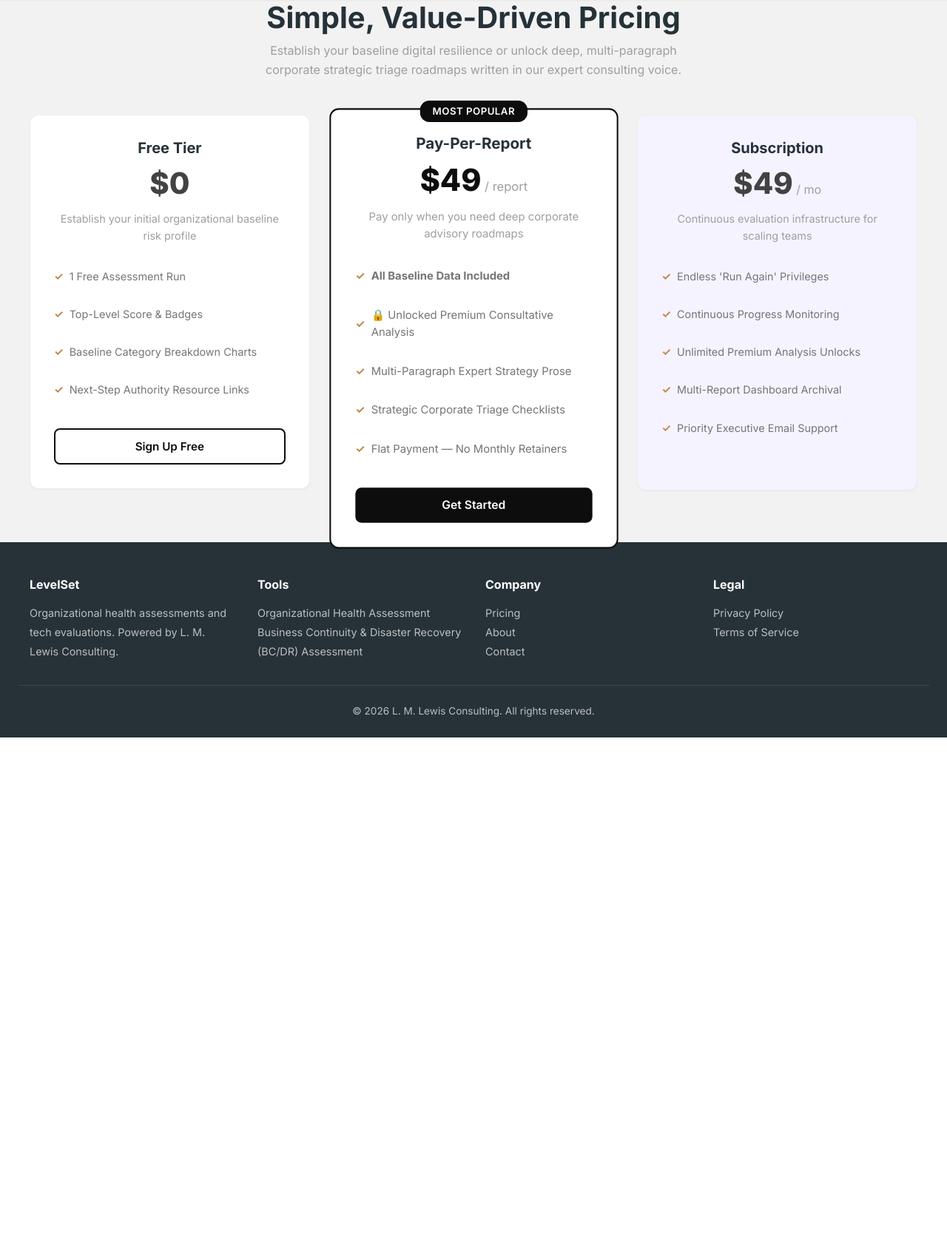
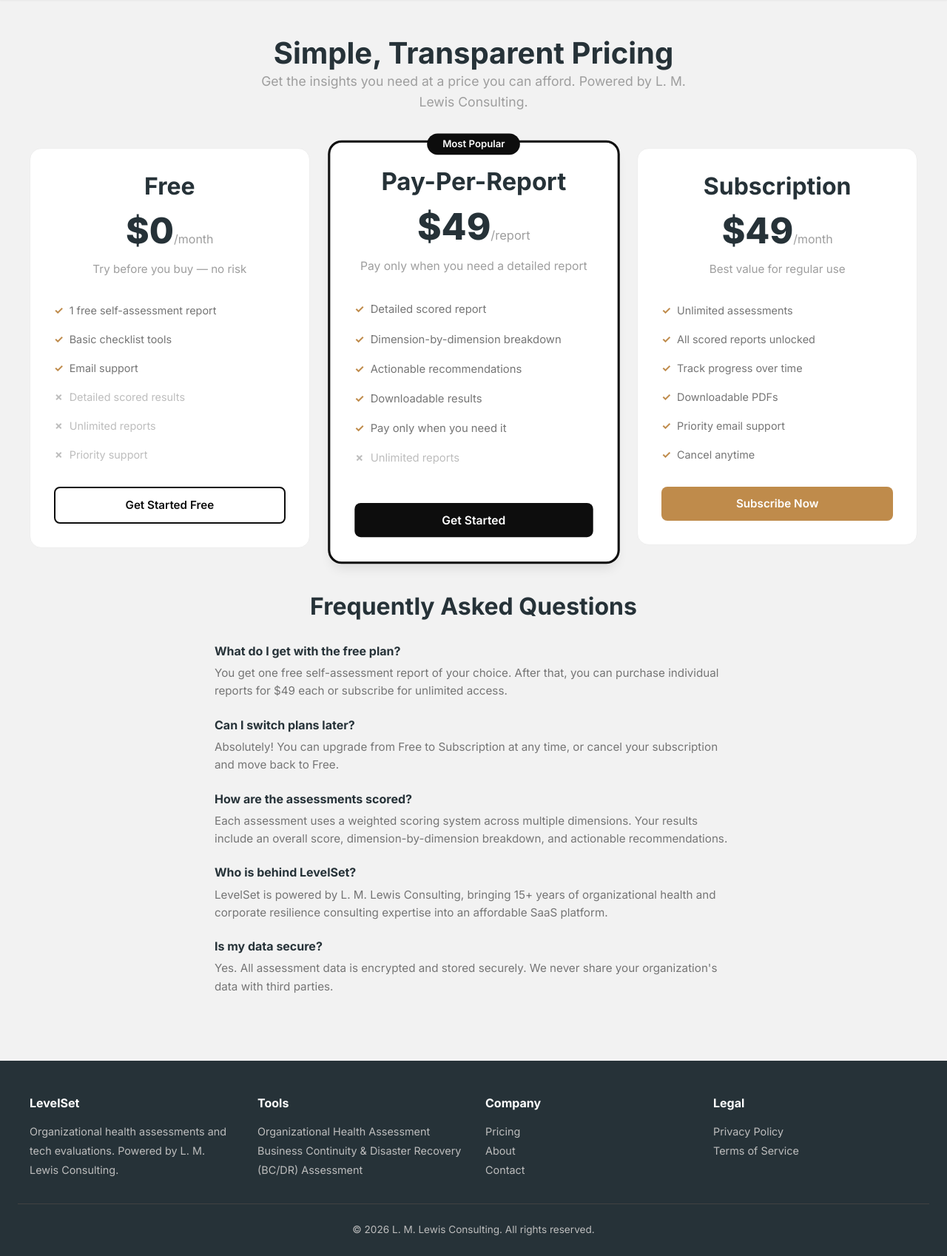
Before and after one commit to lmlewis1776/LevelSet, a Flask app: page /pricing in a window 1280 px wide. Shown: the part 64-1762 px from the top of the page at 74% size. Before the commit the page ends 1061 px from the top, so only its background shows below. Run offline with Flask 3, Linux system fonts and the light colour scheme; some libraries are stand-ins or nearby versions.

Commit message:
Update pricing.html
Rolling back.

```diff
--- a/templates/pricing.html
+++ b/templates/pricing.html
@@ -1,51 +1,47 @@
 {% extends "base.html" %}
-
 {% block title %}Pricing — LevelSet{% endblock %}
 
 {% block content %}
-<section class="pricing-section">
+<section class="section" style="padding-top: 3rem;">
     <div class="container">
-
-        <div class="pricing-header" style="text-align: center; margin-bottom: 3rem;">
-            <h1>Simple, Value-Driven Pricing</h1>
-            <p style="color: var(--gray-500); max-width: 600px; margin: 0.5rem auto 0 auto;">
-                Establish your baseline digital resilience or unlock deep, multi-paragraph corporate strategic triage roadmaps written in our expert consulting voice.
-            </p>
+        <div class="section-title">
+            <h1>Simple, Transparent Pricing</h1>
+            <p>Get the insights you need at a price you can afford. Powered by L. M. Lewis Consulting.</p>
         </div>
-
-        <div class="pricing-grid" style="display: grid; grid-template-columns: repeat(auto-fit, minmax(300px, 1fr)); gap: 2rem; align-items: start;">
-
-            <!-- FREE CARD -->
-            <div class="pricing-card" style="background: var(--white); border: 1px solid var(--gray-200); border-radius: var(--radius-lg); padding: 2rem; box-shadow: var(--shadow-sm);">
-                <h3>Free Tier</h3>
-                <div class="price" style="font-size: 2.5rem; font-weight: 800; color: var(--text); margin: 1rem 0;">$0</div>
-                <p class="description" style="color: var(--gray-500); font-size: 0.9rem; margin-bottom: 1.5rem;">Establish your initial organizational baseline risk profile</p>
-                <ul class="pricing-features" style="list-style: none; padding: 0; margin: 0 0 2rem 0; display: flex; flex-direction: column; gap: 0.75rem; color: var(--gray-600); font-size: 0.95rem;">
-                    <li>1 Free Assessment Run</li>
-                    <li>Top-Level Score & Badges</li>
-                    <li>Baseline Category Breakdown Charts</li>
-                    <li>Next-Step Authority Resource Links</li>
+        <div class="pricing-grid" style="margin-bottom: 3rem;">
+            <div class="pricing-card">
+                <h2>Free</h2>
+                <div class="price">$0<span>/month</span></div>
+                <p class="description">Try before you buy — no risk</p>
+                <ul class="pricing-features">
+                    <li>1 free self-assessment report</li>
+                    <li>Basic checklist tools</li>
+                    <li>Email support</li>
+                    <li class="disabled">Detailed scored results</li>
+                    <li class="disabled">Unlimited reports</li>
+                    <li class="disabled">Priority support</li>
                 </ul>
                 {% if current_user.is_authenticated %}
-                    <a href="/dashboard" class="btn btn-outline" style="width:100%; display: block; text-align: center;">Go to Dashboard</a>
+                    <p style="color: var(--gray-500); font-size:0.9rem;">You're on the Free plan</p>
                 {% else %}
-                    <a href="/signup" class="btn btn-outline" style="width:100%; display: block; text-align: center;">Sign Up Free</a>
+                    <a href="/signup" class="btn btn-outline" style="width:100%;">Get Started Free</a>
                 {% endif %}
             </div>
 
-            <!-- PAY-PER-REPORT CARD (FEATURED) -->
-            <div class="pricing-card featured" style="background: var(--white); border: 2px solid var(--primary); border-radius: var(--radius-lg); padding: 2rem; position: relative; box-shadow: var(--shadow-md);">
-                <div class="pricing-badge" style="position: absolute; top: -12px; left: 50%; transform: translateX(-50%); background: var(--primary); color: white; padding: 0.25rem 1rem; border-radius: 12px; font-size: 0.8rem; font-weight: 600; text-transform: uppercase; letter-spacing: 0.5px;">Most Popular</div>
-                <h3>Pay-Per-Report</h3>
-                <div class="price" style="font-size: 2.5rem; font-weight: 800; color: var(--primary); margin: 1rem 0;">$49<span style="font-size: 1rem; font-weight: 400; color: var(--gray-500);"> / report</span></div>
-                <p class="description" style="color: var(--gray-500); font-size: 0.9rem; margin-bottom: 1.5rem;">Pay only when you need deep corporate advisory roadmaps</p>
-                <ul class="pricing-features" style="list-style: none; padding: 0; margin: 0 0 2rem 0; display: flex; flex-direction: column; gap: 0.75rem; color: var(--gray-600); font-size: 0.95rem;">
-                    <li><strong>All Baseline Data Included</strong></li>
-                    <li>🔒 Unlocked Premium Consultative Analysis</li>
-                    <li>Multi-Paragraph Expert Strategy Prose</li>
-                    <li>Strategic Corporate Triage Checklists</li>
-                    <li>Flat Payment — No Monthly Retainers</li>
+            <div class="pricing-card featured">
+                <div class="pricing-badge">Most Popular</div>
+                <h2>Pay-Per-Report</h2>
+                <div class="price">$49<span>/report</span></div>
+                <p class="description">Pay only when you need a detailed report</p>
+                <ul class="pricing-features">
+                    <li>Detailed scored report</li>
+                    <li>Dimension-by-dimension breakdown</li>
+                    <li>Actionable recommendations</li>
+                    <li>Downloadable results</li>
+                    <li>Pay only when you need it</li>
+                    <li class="disabled">Unlimited reports</li>
                 </ul>
+                <!-- Live Pay-Per-Report PayPal Engine Integration -->
                 {% if current_user.is_authenticated %}
                     {% if request.args.get('report_id') %}
                         <p style="font-size:0.85rem; color:#16a34a; font-weight:600; margin-top: 1rem; margin-bottom: 0.5rem; text-align:center;">
@@ -56,87 +52,67 @@
                         <a href="/dashboard" class="btn btn-primary" style="width:100%; display: block; text-align: center; margin-top: 1rem;">Get Started (Pay-Per-Report)</a>
                     {% endif %}
                 {% else %}
-                    <a href="/signup" class="btn btn-primary" style="width:100%; margin-top: 1rem; display: block; text-align: center;">Get Started</a>
+                    <a href="/signup" class="btn btn-primary" style="width:100%; margin-top: 1rem;">Get Started</a>
                 {% endif %}
             </div>
 
-            <!-- SUBSCRIPTION CARD -->
-            <div class="pricing-card" style="background: #F5F3FF; border: 1px solid var(--gray-200); border-radius: var(--radius-lg); padding: 2rem; box-shadow: var(--shadow-sm);">
-                <h3>Subscription</h3>
-                <div class="price" style="font-size: 2.5rem; font-weight: 800; color: var(--text); margin: 1rem 0;">$49<span style="font-size: 1rem; font-weight: 400; color: var(--gray-500);"> / mo</span></div>
-                <p class="description" style="color: var(--gray-500); font-size: 0.9rem; margin-bottom: 1.5rem;">Continuous evaluation infrastructure for scaling teams</p>
-                <ul class="pricing-features" style="list-style: none; padding: 0; margin: 0 0 2rem 0; display: flex; flex-direction: column; gap: 0.75rem; color: var(--gray-600); font-size: 0.95rem;">
-                    <li>Endless 'Run Again' Privileges</li>
-                    <li>Continuous Progress Monitoring</li>
-                    <li>Unlimited Premium Analysis Unlocks</li>
-                    <li>Multi-Report Dashboard Archival</li>
-                    <li>Priority Executive Email Support</li>
+            <div class="pricing-card">
+                <h2>Subscription</h2>
+                <div class="price">$49<span>/month</span></div>
+                <p class="description">Best value for regular use</p>
+                <ul class="pricing-features">
+                    <li>Unlimited assessments</li>
+                    <li>All scored reports unlocked</li>
+                    <li>Track progress over time</li>
+                    <li>Downloadable PDFs</li>
+                    <li>Priority email support</li>
+                    <li>Cancel anytime</li>
                 </ul>
-                {% if current_user.plan == 'subscription' %}
-                    <p style="color: var(--secondary); font-weight: 600; text-align: center; margin-top: 1rem;">✓ Active On Your Plan</p>
+                {% if current_user.is_authenticated %}
+                    {% if current_user.plan == 'subscription' %}
+                        <p style="color: var(--secondary); font-weight:600;">✓ You're subscribed!</p>
+                    {% else %}
+                        <div id="paypal-button-container" data-paypal-button="upgrade" data-amount="49.00"></div>
+                    {% endif %}
                 {% else %}
-                    <div id="paypal-button-container-upgrade" data-paypal-button="upgrade" data-amount="49.00" style="margin-top: 1rem;"></div>
+                    <a href="/signup" class="btn btn-secondary" style="width:100%;">Subscribe Now</a>
                 {% endif %}
             </div>
-
         </div>
 
+        <!-- FAQ -->
+        <div style="max-width: 700px; margin: 0 auto;">
+            <h2 style="text-align:center; margin-bottom: 2rem;">Frequently Asked Questions</h2>
+
+            <div style="margin-bottom: 1.5rem;">
+                <h4 style="font-size:1rem; margin-bottom:0.5rem;">What do I get with the free plan?</h4>
+                <p style="color:var(--gray-600); font-size:0.95rem;">You get one free self-assessment report of your choice. After that, you can purchase individual reports for $49 each or subscribe for unlimited access.</p>
+            </div>
+
+            <div style="margin-bottom: 1.5rem;">
+                <h4 style="font-size:1rem; margin-bottom:0.5rem;">Can I switch plans later?</h4>
+                <p style="color:var(--gray-600); font-size:0.95rem;">Absolutely! You can upgrade from Free to Subscription at any time, or cancel your subscription and move back to Free.</p>
+            </div>
+
+            <div style="margin-bottom: 1.5rem;">
+                <h4 style="font-size:1rem; margin-bottom:0.5rem;">How are the assessments scored?</h4>
+                <p style="color:var(--gray-600); font-size:0.95rem;">Each assessment uses a weighted scoring system across multiple dimensions. Your results include an overall score, dimension-by-dimension breakdown, and actionable recommendations.</p>
+            </div>
+
+            <div style="margin-bottom: 1.5rem;">
+                <h4 style="font-size:1rem; margin-bottom:0.5rem;">Who is behind LevelSet?</h4>
+                <p style="color:var(--gray-600); font-size:0.95rem;">LevelSet is powered by L. M. Lewis Consulting, bringing 15+ years of organizational health and corporate resilience consulting expertise into an affordable SaaS platform.</p>
+            </div>
+
+            <div style="margin-bottom: 1.5rem;">
+                <h4 style="font-size:1rem; margin-bottom:0.5rem;">Is my data secure?</h4>
+                <p style="color:var(--gray-600); font-size:0.95rem;">Yes. All assessment data is encrypted and stored securely. We never share your organization's data with third parties.</p>
+            </div>
+        </div>
     </div>
 </section>
 {% endblock %}
 
 {% block extra_scripts %}
-<script src="https://paypal.com"></script>
-<script>
-    // Force absolute immediate render of the billing interface
-    function initPayPal() {
-        var reportContainer = document.getElementById('paypal-button-container');
-        var upgradeContainer = document.getElementById('paypal-button-container-upgrade');
-
-        if (reportContainer && reportContainer.children.length === 0) {
-            var reportId = reportContainer.getAttribute('data-report-id');
-            paypal.Buttons({
-                style: { layout: 'vertical', color: 'gold', shape: 'rect' },
-                createOrder: function(data, actions) {
-                    return actions.order.create({
-                        purchase_units: [{
-                            amount: { value: '49.00' },
-                            description: "Premium Executive Report Unlock",
-                            custom_id: reportId
-                        }]
-                    });
-                },
-                onApprove: function(data, actions) {
-                    return actions.order.capture().then(function(details) {
-                        window.location.href = "/dashboard?payment=success&report_id=" + reportId;
-                    });
-                }
-            }).render('#paypal-button-container');
-        }
-
-        if (upgradeContainer && upgradeContainer.children.length === 0) {
-            paypal.Buttons({
-                style: { layout: 'vertical', color: 'blue', shape: 'rect' },
-                createOrder: function(data, actions) {
-                    return actions.order.create({
-                        purchase_units: [{
-                            amount: { value: '49.00' },
-                            description: "LevelSet Premium Monthly Subscription Plan"
-                        }]
-                    });
-                },
-                onApprove: function(data, actions) {
-                    return actions.order.capture().then(function(details) {
-                        window.location.href = "/dashboard?subscription=success";
-                    });
-                }
-            }).render('#paypal-button-container-upgrade');
-        }
-    }
-
-    // Run on immediate page load and backup window injection
-    document.addEventListener("DOMContentLoaded", initPayPal);
-    window.onload = initPayPal;
-    setTimeout(initPayPal, 1000); // 1-second safety fallback loop
-</script>
+<script src="https://www.paypal.com/sdk/js?client-id=AauqNq8xPGUgJfp50zkRQSw5wBAPTyybLmTlPkDejgQFEAbm6eVvPi-Y8eGn61aQv-NrZuLo4Ty5w1-W&currency=USD" data-sdk-integration-source="button-factory"></script>
 {% endblock %}
```
